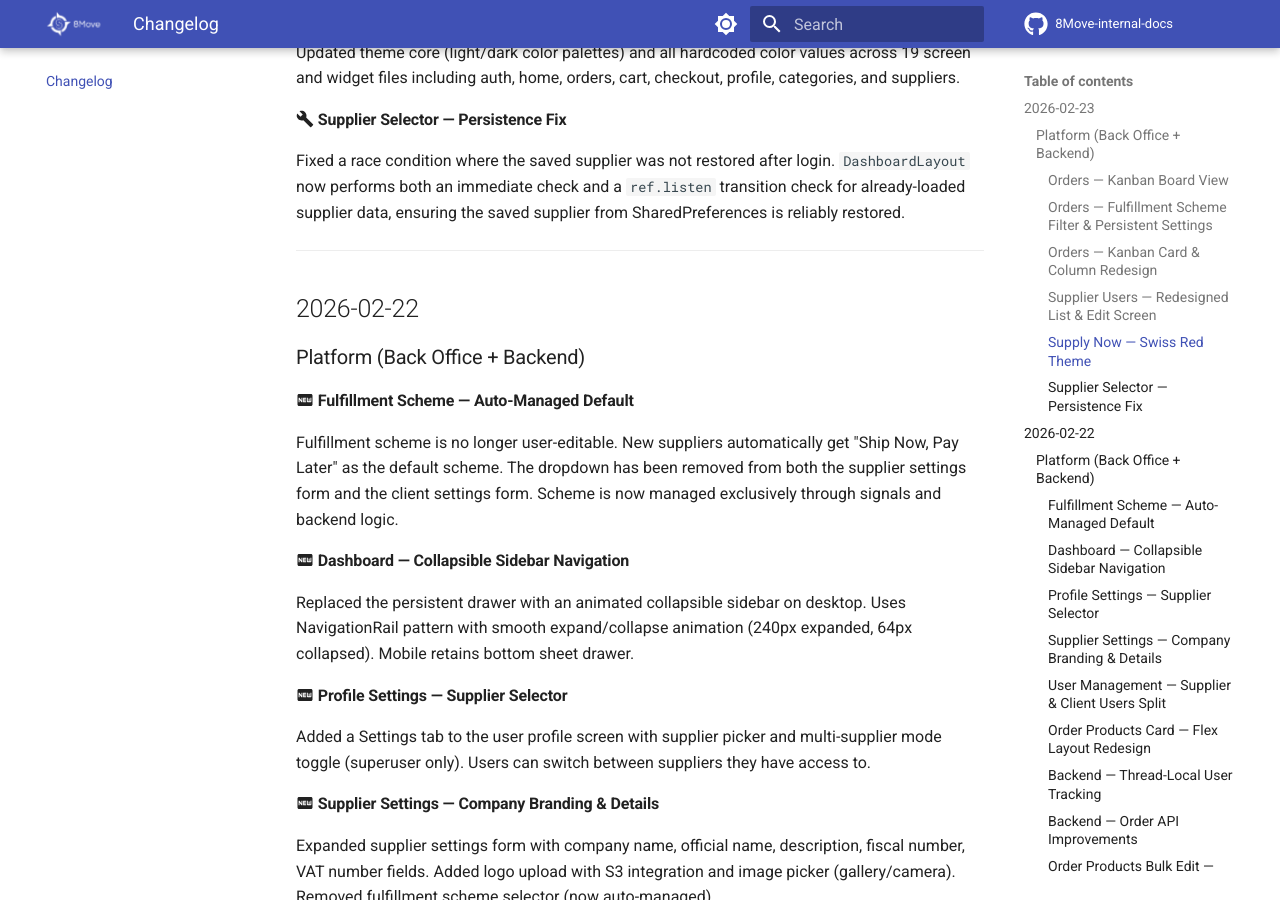
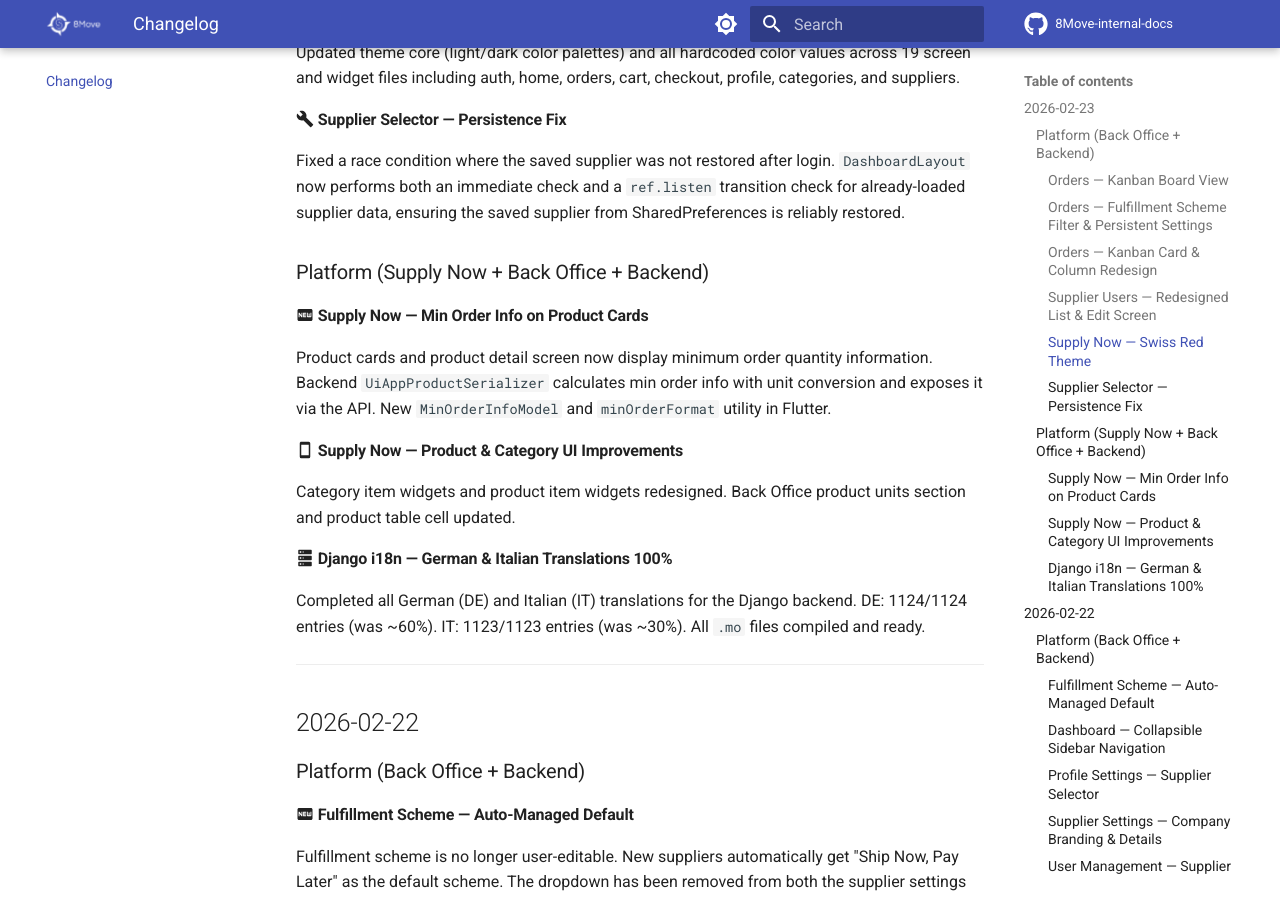
Before and after one commit to MaxShytov/8Move-internal-docs, an MkDocs documentation site: the page built from docs/changelog.md, in a window 1280 px wide and 900 px high, scrolled down 1186 px. Built offline with MkDocs 1.6.1 and Material for MkDocs 9.7.7, drawn with Linux system fonts in a browser that asks for light colours; comment, search, counter and statistics services are not loaded.

Commit message:
docs: changelog + notes — min order info, product UI, DE+IT translations 100%
Co-Authored-By: Claude Opus 4.6 <noreply@anthropic.com>

```diff
--- a/docs/changelog.md
+++ b/docs/changelog.md
@@ -25,6 +25,17 @@ Changed the entire Supply Now app color palette from green to Swiss flag-inspire
 
 #### :material-wrench: Supplier Selector — Persistence Fix
 Fixed a race condition where the saved supplier was not restored after login. `DashboardLayout` now performs both an immediate check and a `ref.listen` transition check for already-loaded supplier data, ensuring the saved supplier from SharedPreferences is reliably restored.
+
+### Platform (Supply Now + Back Office + Backend)
+
+#### :material-new-box: Supply Now — Min Order Info on Product Cards
+Product cards and product detail screen now display minimum order quantity information. Backend `UiAppProductSerializer` calculates min order info with unit conversion and exposes it via the API. New `MinOrderInfoModel` and `minOrderFormat` utility in Flutter.
+
+#### :material-cellphone: Supply Now — Product & Category UI Improvements
+Category item widgets and product item widgets redesigned. Back Office product units section and product table cell updated.
+
+#### :material-server: Django i18n — German & Italian Translations 100%
+Completed all German (DE) and Italian (IT) translations for the Django backend. DE: 1124/1124 entries (was ~60%). IT: 1123/1123 entries (was ~30%). All `.mo` files compiled and ready.
 
 ---
 
```
Also changed, not shown: docs/tasks/current/notes.md (+7 -0 lines).
